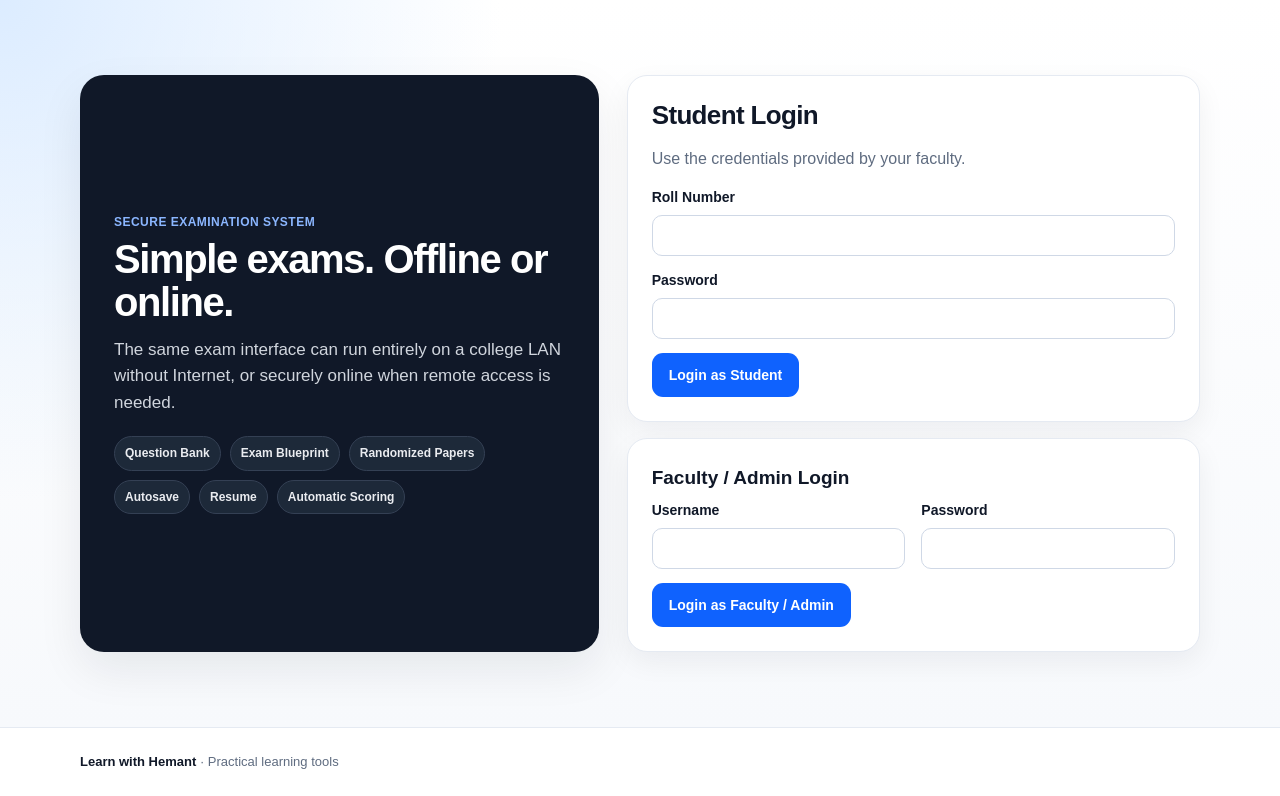
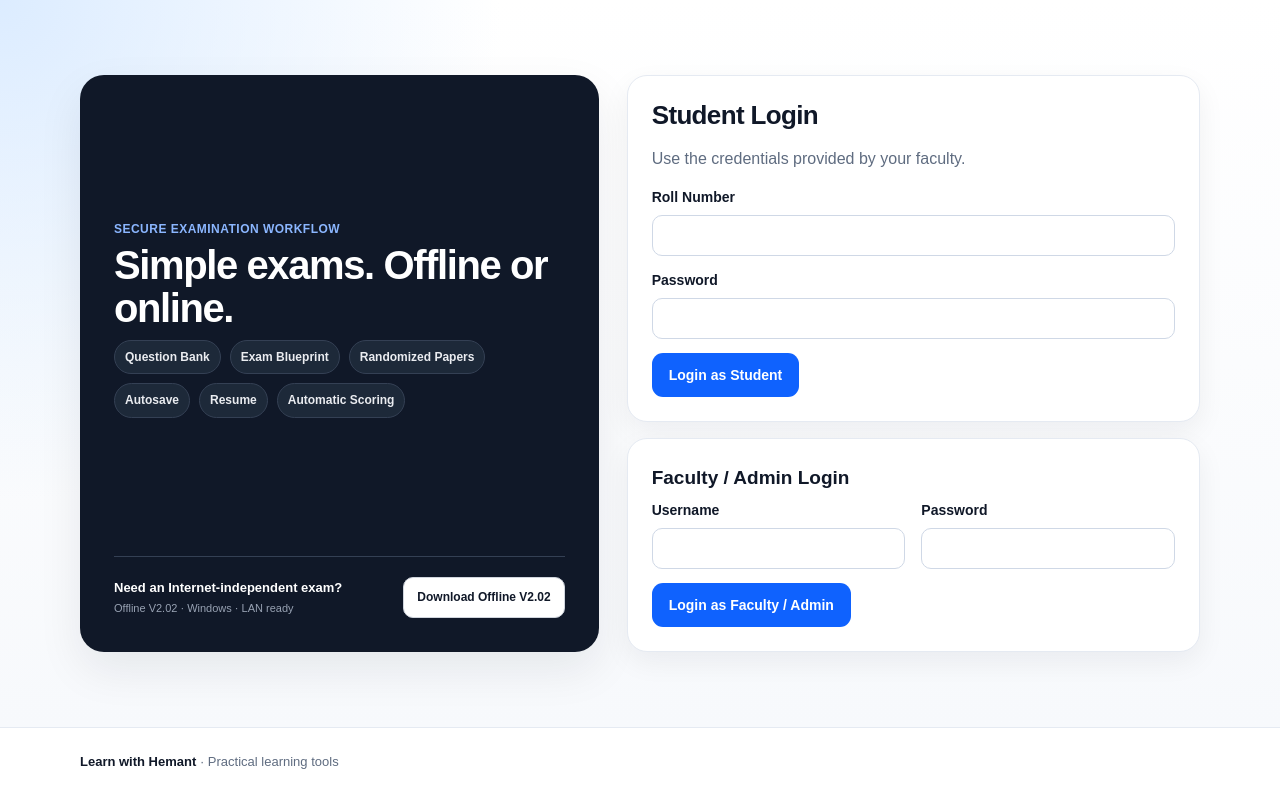
Before and after one commit to cshemant/HemantExamSystem, a Flask app: page / in a window 1280 px wide. Shown: the part 73-869 px from the top of the page. Run offline with Flask 3, Linux system fonts and the light colour scheme; some libraries are stand-ins or nearby versions.

Commit message:
Finishing

```diff
--- a/templates/analytics.html
+++ b/templates/analytics.html
@@ -2,5 +2,4 @@
 <div class="page-head"><div class="eyebrow">Assessment intelligence</div><h1>Question Analytics</h1><p class="muted">Item analysis grows automatically as students answer questions that originated in the Question Bank.</p></div>
 <div class="card"><div class="table-wrap"><table><tr><th>ID</th><th>Question</th><th>Declared</th><th>Used</th><th>Responses</th><th>Correct</th><th>Observed</th><th>Discrimination</th></tr>
 {% for r in rows %}<tr><td>#{{ r.id }}</td><td><strong>{{ r.question }}</strong><div class="mini-meta">{{ r.subject }}{% if r.unit %} · Unit {{ r.unit }}{% endif %}{% if r.topic %} · {{ r.topic }}{% endif %}</div></td><td>{{ r.declared_difficulty }}</td><td>{{ r.times_used }} exam(s)</td><td>{{ r.responses }}</td><td>{% if r.correct_rate is not none %}{{ '%.1f'|format(r.correct_rate*100) }}%{% else %}-{% endif %}</td><td>{{ r.observed_difficulty }}</td><td>{% if r.discrimination is not none %}{{ '%.2f'|format(r.discrimination) }}{% else %}-{% endif %}</td></tr>{% else %}<tr><td colspan="8">Add questions to the Question Bank to begin analytics.</td></tr>{% endfor %}</table></div></div>
-<div class="card soft"><h2>Reading the metrics</h2><p class="muted"><strong>Observed difficulty</strong> is based on the percentage of correct responses. <strong>Discrimination</strong> compares stronger and weaker overall performers; higher positive values generally indicate a question that differentiates performance more effectively. Treat these as review signals, not automatic academic judgments.</p></div>
 {% endblock %}
--- a/templates/login.html
+++ b/templates/login.html
@@ -2,17 +2,14 @@
 <section class="login-shell"><div class="container login-grid">
   <div class="intro-card">
     <div class="intro-main">
-      <div class="eyebrow">Secure examination system</div>
+      <div class="eyebrow">Secure examination workflow</div>
       <h1>Simple exams. Offline or online.</h1>
-      <p>The same exam interface can run entirely on a college LAN without Internet, or securely online when remote access is needed.</p>
-      <div class="intro-pills"><span>Question Bank</span><span>Exam Blueprint</span><span>Randomized Papers</span><span>Autosave</span><span>Resume</span><span>Automatic Scoring</span></div>
+            <div class="intro-pills"><span>Question Bank</span><span>Exam Blueprint</span><span>Randomized Papers</span><span>Autosave</span><span>Resume</span><span>Automatic Scoring</span></div>
     </div>
-    {% if is_online %}
     <div class="offline-download-box">
       <div class="offline-download-copy"><strong>Need an Internet-independent exam?</strong><span>Offline V{{ app_version }} · Windows · LAN ready</span></div>
       <a class="offline-download-btn" href="{{ url_for('offline_download') }}">Download Offline V{{ app_version }}</a>
     </div>
-    {% endif %}
   </div>
   <div class="login-cards">
     <div class="login-card"><h2>Student Login</h2><p class="muted" style="margin-bottom:16px">Use the credentials provided by your faculty.</p><form method="post"><input type="hidden" name="csrf_token" value="{{ csrf_token }}"><input type="hidden" name="login_type" value="student"><label>Roll Number</label><input name="roll_no" autocomplete="username" required><label>Password</label><input name="password" type="password" autocomplete="current-password" required><button>Login as Student</button></form></div>
--- a/templates/system.html
+++ b/templates/system.html
@@ -4,5 +4,5 @@
   <div class="card"><h2>Faculty Access</h2><p class="muted">Create controlled faculty logins instead of sharing the administrator password.</p><a class="btn" href="{{ url_for('faculty_users') }}">Manage Faculty Users</a></div>
   <div class="card"><h2>Audit Trail</h2><p class="muted">Review recent staff activity, approvals, imports and exam changes.</p><a class="btn secondary" href="{{ url_for('audit_logs') }}">View Audit Trail</a></div>
 </div>
-{% if offline %}<div class="card"><h2>Offline Backup & Restore</h2><p class="muted">Download a consistent backup of the complete local examination database before a major exam. A restored backup brings back students, questions, exams, attempts and results.</p><div class="actions" style="margin-bottom:18px"><a class="btn" href="{{ url_for('system_backup') }}">Download Backup (.db)</a></div><form method="post" action="{{ url_for('system_restore') }}" enctype="multipart/form-data" onsubmit="return confirm('Restore this backup and replace the current local exam database?')"><input type="hidden" name="csrf_token" value="{{ csrf_token }}"><label>Restore Backup</label><input type="file" name="backup_file" accept=".db" required><button class="btn danger">Restore Local Database</button></form></div>{% else %}<div class="card soft"><h2>Online data protection</h2><p class="muted">The hosted deployment uses managed server-side storage. Use your hosting provider's backup policy for infrastructure recovery; exam result exports remain available from the Results page.</p></div>{% endif %}
+{% if offline %}<div class="card"><h2>Offline Backup & Restore</h2><p class="muted">Download a consistent backup of the complete local examination database before a major exam. A restored backup brings back students, questions, exams, attempts and results.</p><div class="actions" style="margin-bottom:18px"><a class="btn" href="{{ url_for('system_backup') }}">Download Backup (.db)</a></div><form method="post" action="{{ url_for('system_restore') }}" enctype="multipart/form-data" onsubmit="return confirm('Restore this backup and replace the current local exam database?')"><input type="hidden" name="csrf_token" value="{{ csrf_token }}"><label>Restore Backup</label><input type="file" name="backup_file" accept=".db" required><button class="btn danger">Restore Local Database</button></form></div>{% else %}{% endif %}
 {% endblock %}
```
